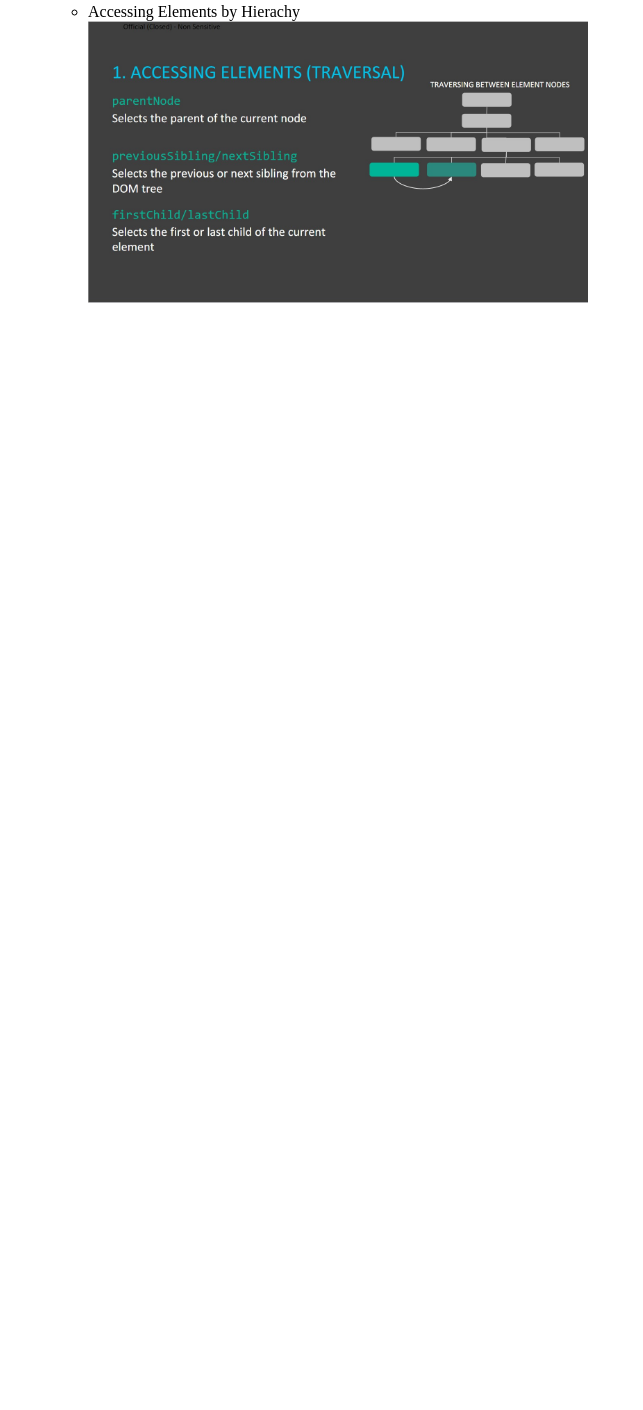
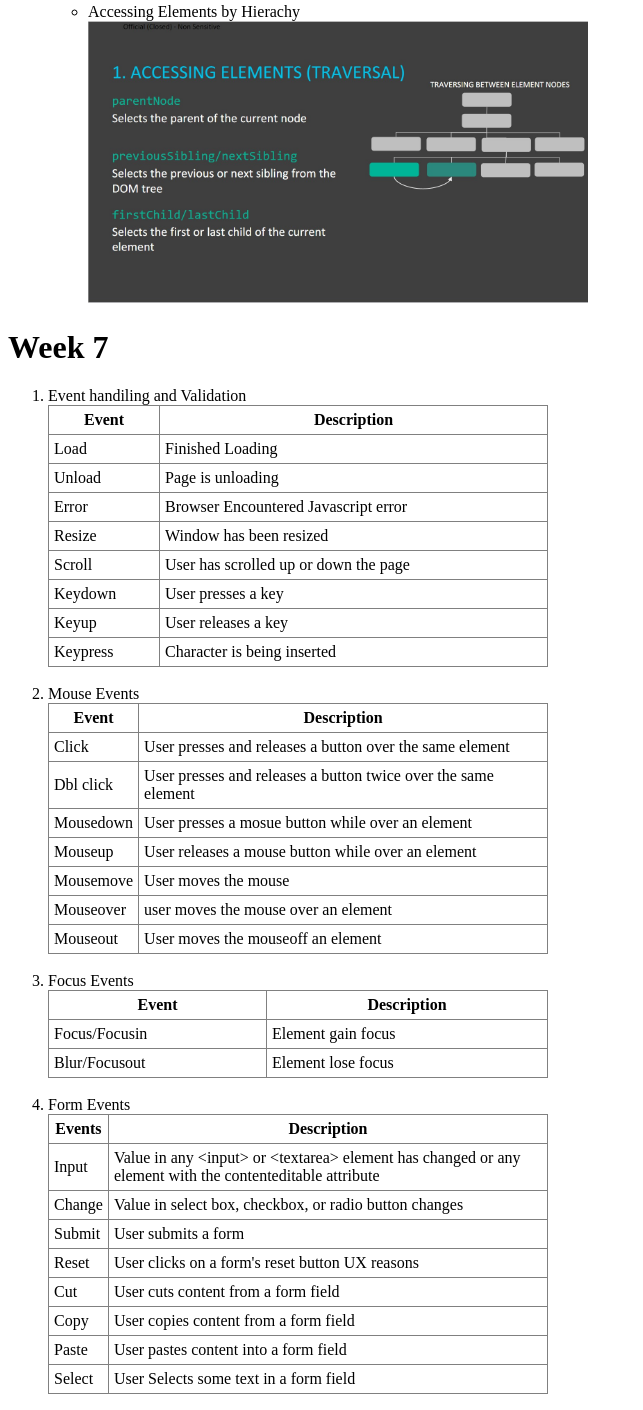
Before and after one commit to Seth177/Development-Blog, a plain HTML site: page index .html in a window 1280 px wide. Shown: the part 7234-8644 px from the top of the page, without its empty margins (0-643 px from the left). Before the commit the page ends 7557 px from the top, so only its background shows below. Drawn offline with Linux system fonts and the light colour scheme.

Commit message:
updating week 7

```diff
--- a/index .html
+++ b/index .html
@@ -460,6 +460,158 @@
         />
       </ul>
     </ul>
+
+    <h1>Week 7</h1>
+    <ol>
+      <li>Event handiling and Validation</li>
+      <table>
+        <th>Event</th>
+        <th>Description</th>
+        <tr>
+          <td>Load</td>
+          <td>Finished Loading</td>
+        </tr>
+        <tr>
+          <td>Unload</td>
+          <td>Page is unloading</td>
+        </tr>
+        <tr>
+          <td>Error</td>
+          <td>Browser Encountered Javascript error</td>
+        </tr>
+        <tr>
+          <td>Resize</td>
+          <td>Window has been resized</td>
+        </tr>
+        <tr>
+          <td>Scroll</td>
+          <td>User has scrolled up or down the page</td>
+        </tr>
+        <tr>
+          <td>Keydown</td>
+          <td>User presses a key</td>
+        </tr>
+        <tr>
+          <td>Keyup</td>
+          <td>User releases a key</td>
+        </tr>
+        <tr>
+          <td>Keypress</td>
+          <td>Character is being inserted</td>
+        </tr>
+      </table>
+      <br />
+
+      <li>Mouse Events</li>
+      <table>
+        <th>Event</th>
+        <th>Description</th>
+
+        <tr>
+          <td>Click</td>
+          <td>User presses and releases a button over the same element</td>
+        </tr>
+
+        <tr>
+          <td>Dbl click</td>
+          <td>
+            User presses and releases a button twice over the same element
+          </td>
+        </tr>
+
+        <tr>
+          <td>Mousedown</td>
+          <td>User presses a mosue button while over an element</td>
+        </tr>
+
+        <tr>
+          <td>Mouseup</td>
+          <td>User releases a mouse button while over an element</td>
+        </tr>
+
+        <tr>
+          <td>Mousemove</td>
+          <td>User moves the mouse</td>
+        </tr>
+
+        <tr>
+          <td>Mouseover</td>
+          <td>user moves the mouse over an element</td>
+        </tr>
+
+        <tr>
+          <td>Mouseout</td>
+          <td>User moves the mouseoff an element</td>
+        </tr>
+      </table>
+      <br />
+
+      <li>Focus Events</li>
+      <table>
+        <th>Event</th>
+        <th>Description</th>
+
+        <tr>
+          <td>Focus/Focusin</td>
+          <td>Element gain focus</td>
+        </tr>
+
+        <tr>
+          <td>Blur/Focusout</td>
+          <td>Element lose focus</td>
+        </tr>
+      </table>
+      <br />
+
+      <li>Form Events</li>
+      <table>
+        <th>Events</th>
+        <th>Description</th>
+
+        <tr>
+          <td>Input</td>
+          <td>
+            Value in any &#60;input&#62; or &#60;textarea&#62; element has
+            changed or any element with the contenteditable attribute
+          </td>
+        </tr>
+
+        <tr>
+          <td>Change</td>
+          <td>Value in select box, checkbox, or radio button changes</td>
+        </tr>
+
+        <tr>
+          <td>Submit</td>
+          <td>User submits a form</td>
+        </tr>
+
+        <tr>
+          <td>Reset</td>
+          <td>User clicks on a form's reset button UX reasons</td>
+        </tr>
+
+        <tr>
+          <td>Cut</td>
+          <td>User cuts content from a form field</td>
+        </tr>
+
+        <tr>
+          <td>Copy</td>
+          <td>User copies content from a form field</td>
+        </tr>
+
+        <tr>
+          <td>Paste</td>
+          <td>User pastes content into a form field</td>
+        </tr>
+
+        <tr>
+          <td>Select</td>
+          <td>User Selects some text in a form field</td>
+        </tr>
+      </table>
+    </ol>
   </body>
 
   <style>
```
